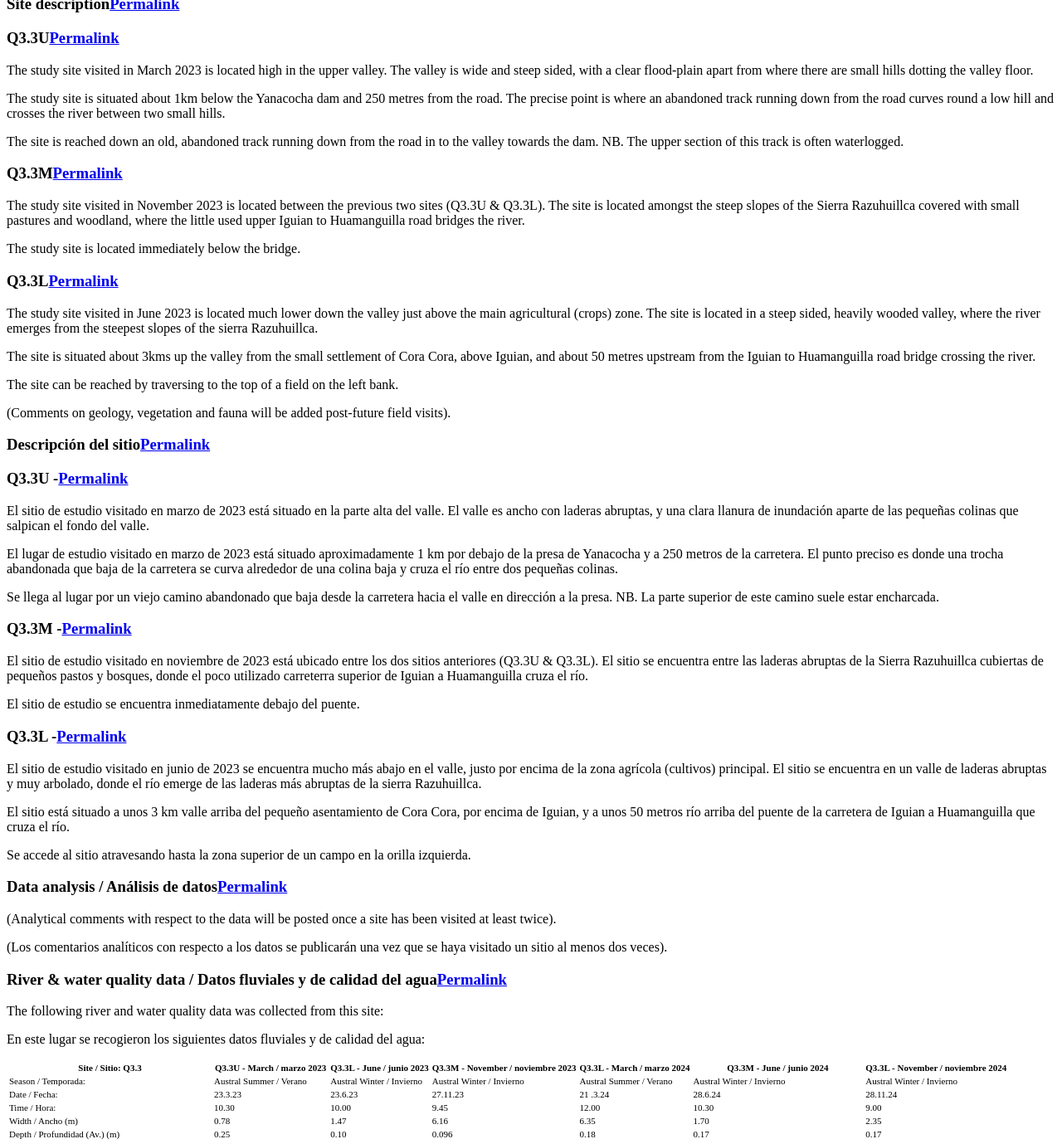
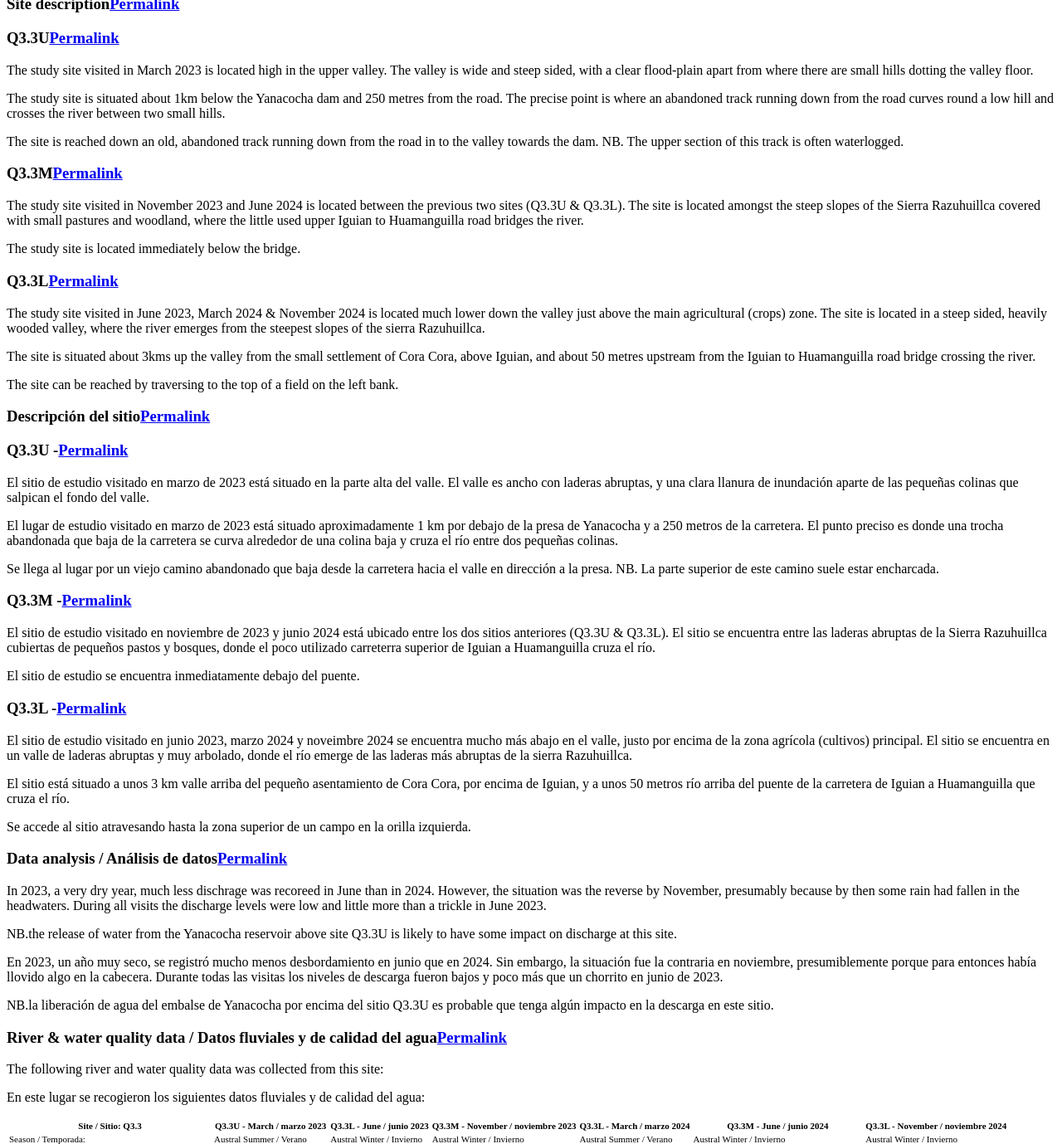
Before and after one commit to HVLepage/cavep-unah, a Jekyll site: the page built from _docs/site-network/Q3_3.md, in a window 1280 px wide and 1400 px high, scrolled down 6298 px, cut to the strip 21-1400 px from the top of the window. Shown: the whole strip at 83% size. Built offline with Jekyll 4.4.1, drawn with Linux system fonts in a browser that asks for light colours; comment, search, counter and statistics services are not loaded; some of the changed text lies outside the part shown.

Commit message:
Update Q3_3.md

```diff
--- a/_docs/site-network/Q3_3.md
+++ b/_docs/site-network/Q3_3.md
@@ -48,7 +49,7 @@ View downstream from the study site / Vista rio abajo desde el sitio del estudio
 View upstream from the study site / Visita rio arriba del sitio del estudio (March 2023) (John Forrest)
 
 
-### Q3.3M site visit November 2023 / Visita a Q3.3M en noviembre 2023
+### Q3.3M site visit November 2023 & June 2024 / Visita a Q3.3M en noviembre 2023 y junio 2024
 
 ![Q3.3site](/assets/sites/Q3.3Msite.JPG)
 The study site / El sitio del estudio (November 2023) (John Forrest)
@@ -60,7 +61,7 @@ View upstream from the study site / Vista rio arriba desde el sitio del estudio
 View downstream from the study site / Visita rio abajo del sitio  del estudio (Nobvember 2023) (John Forrest)
 
 
-### Q3.3L site visit June 2023 / Visita a Q3.3L en junio 2023
+### Q3.3L site visit June 2023, March 2024 & November 2024 / Visita a Q3.3L en junio 2023, marzo 2024 y noviembre 2024
 
 ![Q3.3downstream](/assets/sites/Q3.3Adownstream.JPG)
 View upstream from the Q3.3L.A / Visita rio arriba desde Q3.3L.A (June 2023) (John Forrest)
@@ -83,19 +84,17 @@ The site is reached down an old, abandoned track running down from the road in t
 
 
 ### Q3.3M
-The study site visited in November 2023 is located between the previous two sites (Q3.3U & Q3.3L). The site is located amongst the steep slopes of the Sierra Razuhuillca covered with small pastures and woodland, where the little used upper Iguian to Huamanguilla road bridges the river.
+The study site visited in November 2023 and June 2024 is located between the previous two sites (Q3.3U & Q3.3L). The site is located amongst the steep slopes of the Sierra Razuhuillca covered with small pastures and woodland, where the little used upper Iguian to Huamanguilla road bridges the river.
 
 The study site is located immediately below the bridge.
 
 
 ### Q3.3L
-The study site visited in June 2023 is located much lower down the valley just above the main agricultural (crops) zone. The site is located in a steep sided, heavily wooded valley, where the river emerges from the steepest slopes of the sierra Razuhuillca.
+The study site visited in June 2023, March 2024 & November 2024 is located much lower down the valley just above the main agricultural (crops) zone. The site is located in a steep sided, heavily wooded valley, where the river emerges from the steepest slopes of the sierra Razuhuillca.
 
 The site is situated about 3kms up the valley from the small settlement of Cora Cora, above Iguian, and about 50 metres upstream from the Iguian to Huamanguilla road bridge crossing the river.
 
 The site can be reached by traversing to the top of a field on the left bank.
-
-(Comments on geology, vegetation and fauna will be added post-future field visits).
 
 
 ### Descripción del sitio
@@ -109,13 +108,13 @@ Se llega al lugar por un viejo camino abandonado que baja desde la carretera hac
 
 
 ### Q3.3M -
-El sitio de estudio visitado en noviembre de 2023 está ubicado entre los dos sitios anteriores (Q3.3U & Q3.3L). El sitio se encuentra entre las laderas abruptas de la Sierra Razuhuillca cubiertas de pequeños pastos y bosques, donde el poco utilizado carreterra superior de Iguian a Huamanguilla cruza el río.
+El sitio de estudio visitado en noviembre de 2023 y junio 2024 está ubicado entre los dos sitios anteriores (Q3.3U & Q3.3L). El sitio se encuentra entre las laderas abruptas de la Sierra Razuhuillca cubiertas de pequeños pastos y bosques, donde el poco utilizado carreterra superior de Iguian a Huamanguilla cruza el río.
 
 El sitio de estudio se encuentra inmediatamente debajo del puente.
 
 
 ### Q3.3L -
-El sitio de estudio visitado en junio de 2023 se encuentra mucho más abajo en el valle, justo por encima de la zona agrícola (cultivos) principal. El sitio se encuentra en un valle de laderas abruptas y muy arbolado, donde el río emerge de las laderas más abruptas de la sierra Razuhuillca.
+El sitio de estudio visitado en junio 2023, marzo 2024 y noveimbre 2024 se encuentra mucho más abajo en el valle, justo por encima de la zona agrícola (cultivos) principal. El sitio se encuentra en un valle de laderas abruptas y muy arbolado, donde el río emerge de las laderas más abruptas de la sierra Razuhuillca.
 
 El sitio está situado a unos 3 km valle arriba del pequeño asentamiento de Cora Cora, por encima de Iguian, y a unos 50 metros río arriba del puente de la carretera de Iguian a Huamanguilla que cruza el río.
 
@@ -124,9 +123,14 @@ Se accede al sitio atravesando hasta la zona superior de un campo en la orilla i
 
 ### Data analysis / Análisis de datos
 
-(Analytical comments with respect to the data will be posted once a site has been visited at least twice).
+In 2023, a very dry year, much less dischrage was recoreed in June than in 2024. However, the situation was the reverse by November, presumably because by then some rain had fallen in the headwaters. During all visits the discharge levels were low and little more than a trickle in June 2023.
 
-(Los comentarios analíticos con respecto a los datos se publicarán una vez que se haya visitado un sitio al menos dos veces).
+NB.the release of water from the Yanacocha reservoir above site Q3.3U is likely to have some  impact on discharge at this site.
+
+
+En 2023, un año muy seco, se registró mucho menos desbordamiento en junio que en 2024. Sin embargo, la situación fue la contraria en noviembre, presumiblemente porque para entonces había llovido algo en la cabecera. Durante todas las visitas los niveles de descarga fueron bajos y poco más que un chorrito en junio de 2023.
+
+NB.la liberación de agua del embalse de Yanacocha por encima del sitio Q3.3U es probable que tenga algún impacto en la descarga en este sitio.
 
 
 ### River & water quality data / Datos fluviales y de calidad del agua
```
Also changed, not shown: other parts of _docs/site-network/Q3_3.md (+3 -2 lines).
